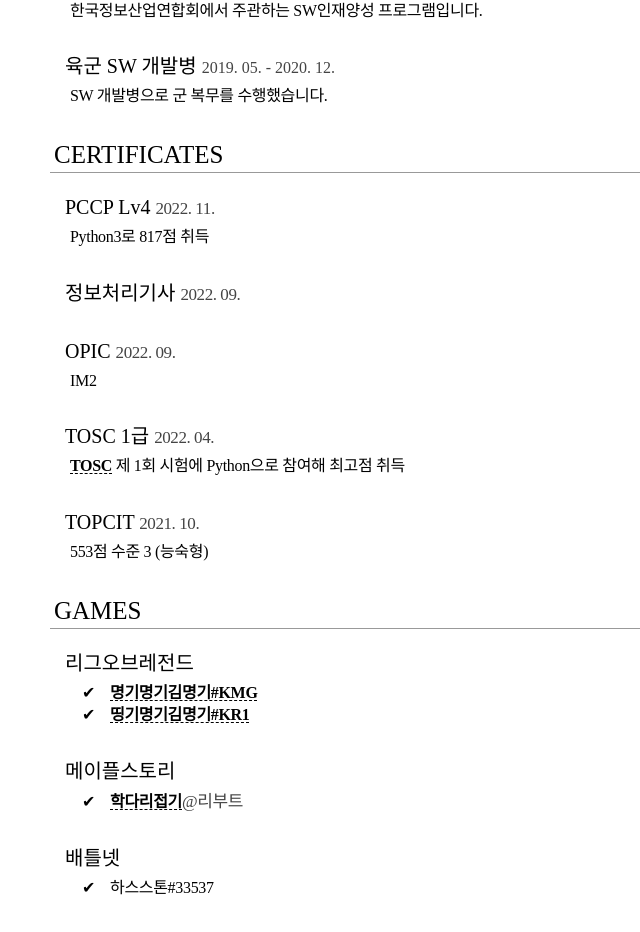
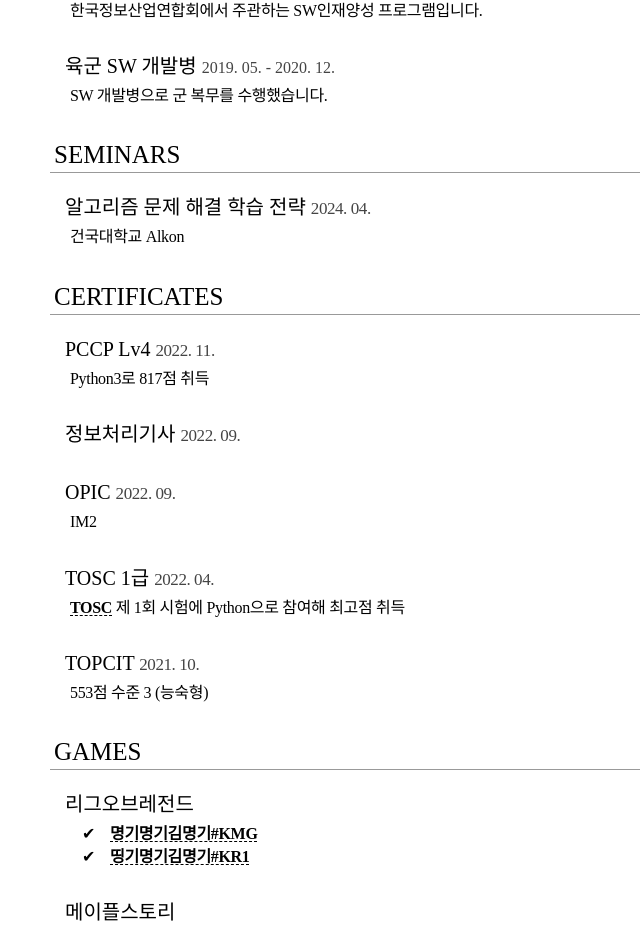
Before and after one commit to riroan/riroan.com, a React (Create React App) app in the folder riroan/: page / in a window 1280 px wide. Shown: the part 4553-5485 px from the top of the page, without its empty margins (0-640 px from the left). Built offline with nearby package versions, Linux system fonts and the light colour scheme; a web font is replaced by a local one.

Commit message:
세미나 항목 추가

```diff
--- a/riroan/src/App.js
+++ b/riroan/src/App.js
@@ -446,6 +446,14 @@ export default function App() {
 					<P>{t('f25db7c579')}</P>
 				</Div>
 
+				<H1>SEMINARS</H1>
+				<Div>
+					<H2>
+						{t('b6751e45ef')} <Assist>2024. 04.</Assist>
+					</H2>
+					<P>{t('b77b273bca')} Alkon</P>
+				</Div>
+
 				<H1>CERTIFICATES</H1>
 				<Div>
 					<H2>
--- a/riroan/src/i18n/locales/en.json
+++ b/riroan/src/i18n/locales/en.json
@@ -97,6 +97,8 @@
 	"da1b06b73d": "SW Developer, ROK Army",
 	"f25db7c579": "Served in the milliary as a software developer",
 
+	"b6751e45ef": "Problem Solving study strategy",
+
 	"6244137e69": "Scored 817/1000 with Python3",
 	"0ca47e58ef": "Engineer Information Processing",
 	"17060ac013": "TOSC Certificated Level 1",
--- a/riroan/src/i18n/locales/ko.json
+++ b/riroan/src/i18n/locales/ko.json
@@ -97,6 +97,8 @@
 	"da1b06b73d": "육군 SW 개발병",
 	"f25db7c579": "SW 개발병으로 군 복무를 수행했습니다.",
 
+	"b6751e45ef": "알고리즘 문제 해결 학습 전략",
+
 	"6244137e69": "Python3로 817점 취득",
 	"0ca47e58ef": "정보처리기사",
 	"17060ac013": "TOSC 1급",
```
